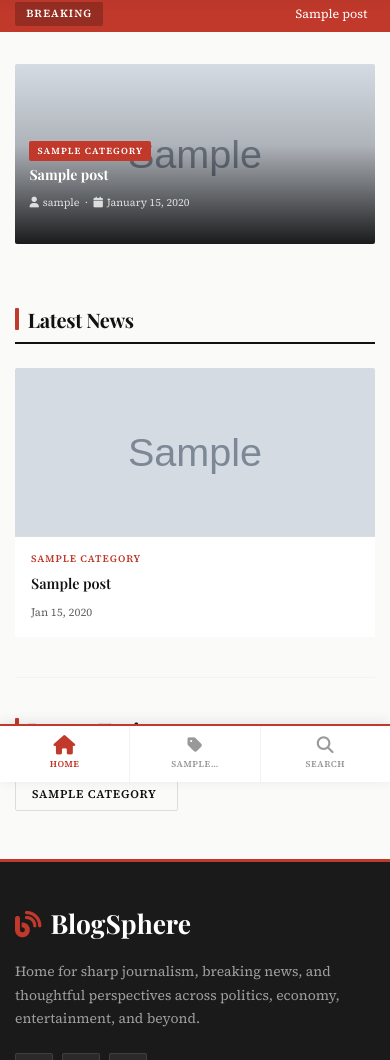
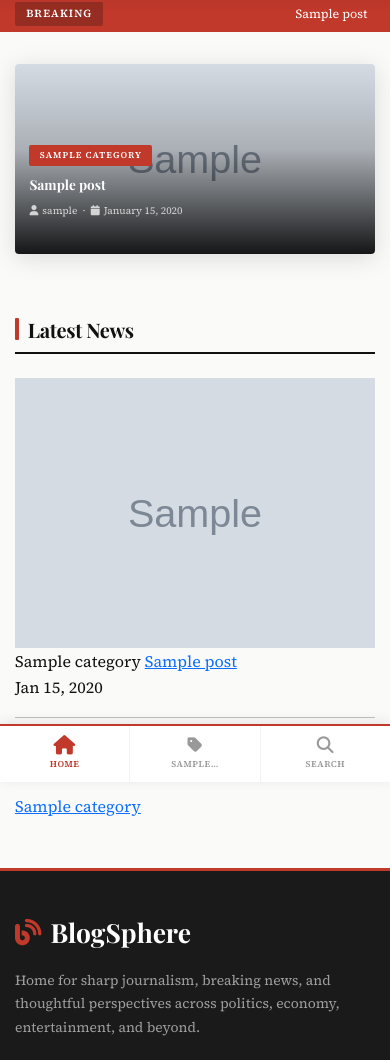
Before and after one commit to Sheddo7/BlogSphere, a Django app: page / in a window 390 px wide. Shown: the part 62-1122 px from the top of the page. Run offline with Django 5.2, Linux system fonts and the light colour scheme; tables that the repository leaves empty hold one stand-in row (values such as "Sample post"); grey boxes marked "Sample" are stand-in pictures; parts of the project's set-up code (start-up, migrations or seed data) failed here and were passed over; some libraries are stand-ins or nearby versions.

Commit message:
latest11111

```diff
--- a/templates/blog/home.html
+++ b/templates/blog/home.html
@@ -36,30 +36,29 @@
   .section-head h2{font-family:'Playfair Display',Georgia,serif;font-size:1.25rem;font-weight:700;color:var(--ink);margin:0;letter-spacing:-.3px;}
   .section-head h2::before{content:'';display:inline-block;width:4px;height:1.1em;background:var(--accent);margin-right:.55rem;vertical-align:-.1em;border-radius:1px;}
 
-  /* ══ CAROUSEL (FIXED) ══ */
+  /* ══ CAROUSEL ══ */
     .carousel-wrap {
       position: relative;
-    border-radius: 2px;
+      border-radius: 4px;
       overflow: hidden;
       user-select: none;
       width: 100%;
+      box-shadow: 0 4px 24px rgba(0,0,0,.13);
     }
     .carousel-track {
       display: flex;
       transition: transform 0.55s var(--ease);
       will-change: transform;
       width: 100%;
-    margin: 0;
-    padding: 0;
+      margin: 0; padding: 0;
     }
     .carousel-slide {
-    flex: 0 0 100%;          /* each slide takes exactly 100% width of container */
-    min-width: 0;            /* override any min-width */
+      flex: 0 0 100%;
+      min-width: 0;
       position: relative;
       display: block;
       text-decoration: none;
-    margin: 0;
-    padding: 0;
+      margin: 0; padding: 0;
     }
     .carousel-slide img {
       width: 100%;
@@ -79,126 +78,118 @@
     .carousel-gradient {
       position: absolute;
       inset: 0;
-    background: linear-gradient(to top,rgba(0,0,0,.88) 0%,rgba(0,0,0,.18) 55%,transparent 100%);
+      background: linear-gradient(to top,rgba(0,0,0,.9) 0%,rgba(0,0,0,.2) 55%,transparent 100%);
       pointer-events: none;
     }
     .carousel-body {
       position: absolute;
-    bottom: 0;
-    left: 0;
-    right: 0;
-    padding: 2rem 1.8rem 2.4rem;
+      bottom: 0; left: 0; right: 0;
+      padding: 2rem 1.8rem 2.8rem;
       color: #fff;
     }
     .carousel-cat {
       display: inline-block;
-    font-size: .65rem;
-    font-weight: 700;
-    text-transform: uppercase;
-    letter-spacing: .12em;
-    background: var(--accent);
-    color: #fff;
-    padding: .2rem .65rem;
-    border-radius: 2px;
+      font-size: .62rem; font-weight: 700;
+      text-transform: uppercase; letter-spacing: .12em;
+      background: var(--accent); color: #fff;
+      padding: .2rem .65rem; border-radius: 2px;
       margin-bottom: .65rem;
     }
     .carousel-title {
       font-family: 'Playfair Display', Georgia, serif;
-    font-size: clamp(1.4rem, 3.2vw, 2.1rem);
-    font-weight: 700;
-    line-height: 1.22;
-    color: #fff;
-    margin: 0 0 .65rem;
+      font-size: clamp(1.3rem, 3vw, 2rem);
+      font-weight: 700; line-height: 1.22;
+      color: #fff; margin: 0 0 .55rem;
     }
     .carousel-meta {
-    font-size: .75rem;
-    opacity: .8;
+      font-size: .73rem; opacity: .75;
       font-family: 'Source Serif 4', serif;
     }
 
     /* Arrows */
     .carousel-btn {
       position: absolute;
-    top: 50%;
-    transform: translateY(-50%);
-    width: 42px;
-    height: 42px;
-    background: rgba(255,255,255,.15);
+      top: 50%; transform: translateY(-50%);
+      width: 38px; height: 38px;
+      background: rgba(0,0,0,.35);
       backdrop-filter: blur(6px);
       -webkit-backdrop-filter: blur(6px);
-    border: 1.5px solid rgba(255,255,255,.25);
-    border-radius: 2px;
-    color: #fff;
-    font-size: 1.1rem;
+      border: 1px solid rgba(255,255,255,.2);
+      border-radius: 50%;
+      color: #fff; font-size: 1rem;
       cursor: pointer;
-    display: flex;
-    align-items: center;
-    justify-content: center;
+      display: flex; align-items: center; justify-content: center;
       transition: background .18s;
       z-index: 10;
     }
-  .carousel-btn:hover{background:rgba(255,255,255,.3);}
-  .carousel-btn.prev{left:.85rem;}
-  .carousel-btn.next{right:.85rem;}
+    .carousel-btn:hover { background: rgba(0,0,0,.6); }
+    .carousel-btn.prev { left: .75rem; }
+    .carousel-btn.next { right: .75rem; }
 
-  .carousel-dot{
-    width:5px;
-    height:5px;
-    border-radius:50%;
-    background:rgba(255,255,255,.4);
-    cursor:pointer;
-    transition:all .22s;
-    border:none;
-    padding:0;
+    /* Dots */
+    .carousel-dots {
+      position: absolute;
+      bottom: .85rem; left: 50%;
+      transform: translateX(-50%);
+      display: flex;
+      gap: 5px;
+      z-index: 10;
+      align-items: center;
     }
-  .carousel-dot.active{
-    background:#fff;
-    width:12px;
-    border-radius:3px;
+    .carousel-dot {
+      display: block;
+      width: 6px; height: 6px;
+      border-radius: 50%;
+      background: rgba(255,255,255,.45);
+      cursor: pointer;
+      transition: all .22s;
+      border: none;
+      padding: 0;
+      margin: 0;
+      flex-shrink: 0;
+      box-sizing: content-box;
+      appearance: none;
+      -webkit-appearance: none;
+      outline: none;
+    }
+    .carousel-dot.active {
+      background: #fff;
+      width: 18px;
+      border-radius: 3px;
+    }
+    .carousel-dot:focus { outline: none; }
+
+    /* Progress bar */
+    .carousel-progress {
+      position: absolute;
+      bottom: 0; left: 0;
+      height: 3px;
+      background: var(--accent);
+      width: 0%; z-index: 10;
     }
 
-  /* Progress bar */
-  .carousel-progress{
-    position:absolute;
-    bottom:0;
-    left:0;
-    height:3px;
-    background:var(--accent);
-    width:0%;
-    z-index:10;
+    /* ══ SPACING ══ */
+    .carousel-to-news-gap { margin-bottom: 2rem; }
+
+    /* ══ RESPONSIVE ══ */
+    @media(max-width:767px){
+      .carousel-slide img,.carousel-fallback { height: 240px; }
+      .carousel-title { font-size: .95rem; line-height: 1.25; }
+      .carousel-body { padding: .8rem .9rem 2.2rem; }
+      .carousel-btn { width: 28px; height: 28px; font-size: .75rem; }
+      .carousel-cat { font-size: .56rem; }
+      .carousel-meta { font-size: .64rem; }
+      .carousel-dots { bottom: .55rem; gap: 4px; }
+      .carousel-dot { width: 5px !important; height: 5px !important; padding: 0 !important; }
+      .carousel-dot.active { width: 13px !important; border-radius: 3px; }
     }
-
-  /* Side stack (unchanged) */
-  .side-card{display:flex;gap:.85rem;align-items:flex-start;padding:.9rem 0;border-bottom:1px solid var(--rule);text-decoration:none;transition:background .18s;}
-  .side-card:last-child{border-bottom:none;padding-bottom:0;}
-  .side-card:hover{background:#f5f3ee;}
-  .side-img{width:88px;height:64px;object-fit:cover;border-radius:2px;flex-shrink:0;}
-  .side-placeholder{width:88px;height:64px;background:#e8e4dc;border-radius:2px;flex-shrink:0;display:flex;align-items:center;justify-content:center;color:#bbb;}
-  .side-cat{display:block;font-size:.62rem;font-weight:700;text-transform:uppercase;letter-spacing:.1em;color:var(--accent);margin-bottom:.22rem;}
-  .side-title{font-family:'Playfair Display',Georgia,serif;font-size:.87rem;font-weight:600;color:var(--ink);line-height:1.35;display:-webkit-box;-webkit-line-clamp:2;-webkit-box-orient:vertical;overflow:hidden;}
-  .side-date{display:block;font-size:.7rem;color:var(--mid);margin-top:.28rem;font-family:'Source Serif 4',serif;}
-
-  /* News card (unchanged) */
-  .news-card{height:100%;border:none;border-radius:2px;background:#fff;overflow:hidden;transition:box-shadow .25s var(--ease),transform .25s var(--ease);}
-  .news-card:hover{box-shadow:0 6px 24px rgba(0,0,0,.10);transform:translateY(-3px);}
-  .nc-img{position:relative;overflow:hidden;height:168px;}
-  .nc-img img{width:100%;height:100%;object-fit:cover;transition:transform .5s var(--ease);}
-  .news-card:hover .nc-img img{transform:scale(1.06);}
-  .nc-placeholder{height:168px;background:linear-gradient(135deg,#ede9e0,#d8d3c8);display:flex;align-items:center;justify-content:center;color:#bbb;font-size:1.8rem;}
-  .nc-body{padding:.9rem 1rem 1rem;border-top:1px solid var(--rule);}
-  .nc-cat{font-size:.62rem;font-weight:700;text-transform:uppercase;letter-spacing:.1em;color:var(--accent);margin-bottom:.35rem;display:block;}
-  .nc-title{font-family:'Playfair Display',Georgia,serif;font-size:.9rem;font-weight:600;line-height:1.42;color:var(--ink);text-decoration:none;display:-webkit-box;-webkit-line-clamp:3;-webkit-box-orient:vertical;overflow:hidden;transition:color .18s;}
-  .nc-title:hover{color:var(--accent);}
-  .nc-meta{font-size:.7rem;color:var(--mid);margin-top:.55rem;font-family:'Source Serif 4',serif;}
-
-  /* Cat pills (unchanged) */
-  .cat-pills{display:flex;flex-wrap:wrap;gap:.5rem;}
-  .cat-pill{font-size:.73rem;font-weight:700;text-transform:uppercase;letter-spacing:.07em;padding:.38rem 1rem;border:1.5px solid var(--rule);border-radius:2px;color:var(--ink);text-decoration:none;transition:all .18s;}
-  .cat-pill:hover{background:var(--ink);color:#fff;border-color:var(--ink);}
-  .cat-count{font-weight:400;opacity:.55;margin-left:.25rem;}
-
-  .rule{border:none;border-top:1px solid var(--rule);margin:2.5rem 0;}
-
+    @media(max-width:480px){
+      .carousel-slide img,.carousel-fallback { height: 190px; }
+      .carousel-title { font-size: .85rem; }
+      .carousel-btn { display: none !important; }
+      .carousel-dot { width: 4px !important; height: 4px !important; }
+      .carousel-dot.active { width: 10px !important; }
+    }
 
     @media(prefers-color-scheme:dark){
       :root{--ink:#f0f0f0;--paper:#0f0f0f;--rule:#2a2a2a;--mid:#888;}
@@ -208,39 +199,7 @@
       .cat-pill{color:#d0d0d0;border-color:#333;}.cat-pill:hover{background:#f0f0f0;color:#111;border-color:#f0f0f0;}
       .skeleton{background:linear-gradient(90deg,#1e1e1e 25%,#2a2a2a 50%,#1e1e1e 75%);}
       .side-title{color:#e0e0e0;}
-    .carousel-btn{background:rgba(0,0,0,.5);border-color:rgba(255,255,255,.2);}
-  }
-  @media(max-width:767px){
-    .carousel-slide img,.carousel-fallback{height:220px;}
-    .carousel-title{font-size:1rem;line-height:1.25;}
-    .carousel-body{padding:1rem .9rem 2rem;}
-    .carousel-btn{
-        width:26px !important;
-        height:26px !important;
-        font-size:.7rem !important;
-    }
-    .carousel-cat{font-size:.58rem;padding:.15rem .5rem;margin-bottom:.35rem;}
-    .carousel-meta{font-size:.67rem;}
-    .carousel-dots{bottom:.65rem;}
-    .carousel-dot{
-        width:4px !important;
-        height:4px !important;
-    }
-    .carousel-dot.active{
-        width:14px !important;
-    }
-  }
-  @media(max-width:480px){
-    .carousel-dot{
-        width:3px !important;
-        height:3px !important;
-    }
-    .carousel-dot.active{
-        width:8px !important;
-    }
-    .carousel-slide img,.carousel-fallback{height:180px;}
-    .carousel-title{font-size:.88rem;}
-    .carousel-btn{display:none !important;}
+      .carousel-btn{background:rgba(0,0,0,.5);border-color:rgba(255,255,255,.15);}
     }
 </style>
 
@@ -273,9 +232,9 @@
 
             {% for post in featured_posts %}
             <a href="{% url 'post_detail' post.slug %}" class="carousel-slide">
-              {% if post.featured_image %}
+              {% if post.get_image_url %}
                 <img class="lazy-image"
-                     data-src="{% if post.featured_image.name|slice:':4' == 'http' %}{{ post.featured_image.name }}{% else %}{{ post.featured_image.url }}{% endif %}"
+                     data-src="{{ post.get_image_url }}"
                      alt="{{ post.title }}"
                      {% if forloop.first %}loading="eager"{% else %}loading="lazy"{% endif %}>
               {% else %}
@@ -351,6 +310,8 @@
     </div>
   </div>
   {% endif %}
+
+  <div style="margin-bottom:1.5rem;"></div>
 
   <!-- Skeleton -->
   <div id="skeletonGrid" style="display:none;" aria-hidden="true">
@@ -434,6 +395,8 @@
     const dot = document.createElement('button');
     dot.className = 'carousel-dot' + (i === 0 ? ' active' : '');
     dot.setAttribute('aria-label', `Go to slide ${i + 1}`);
+    dot.setAttribute('type', 'button');
+    dot.style.cssText = 'all:unset;display:block;cursor:pointer;';
     dot.addEventListener('click', () => {
       goToSlide(i);
       resetAuto();
```
Lines whose indentation alone changed are shown as unchanged.
